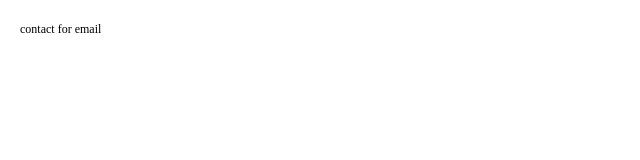
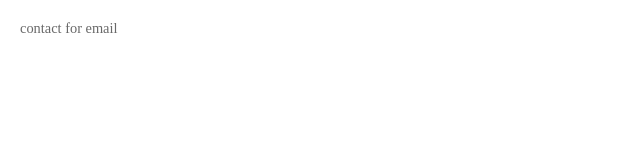
Before and after one commit to kashav/kashav.github.io, a plain HTML site: page index.html in a window 1280 px wide. Shown: the full height of the page, 0-640 px from the left. Drawn offline with Linux system fonts and the light colour scheme; a web font is replaced by a local one.

Commit message:
Update index.html

```diff
--- a/index.html
+++ b/index.html
@@ -27,6 +27,6 @@
     </style>
   </head>
   <body>
-    <small>contact for email</small>
+    <p>contact for email</p>
   </body>
 </html>
```
